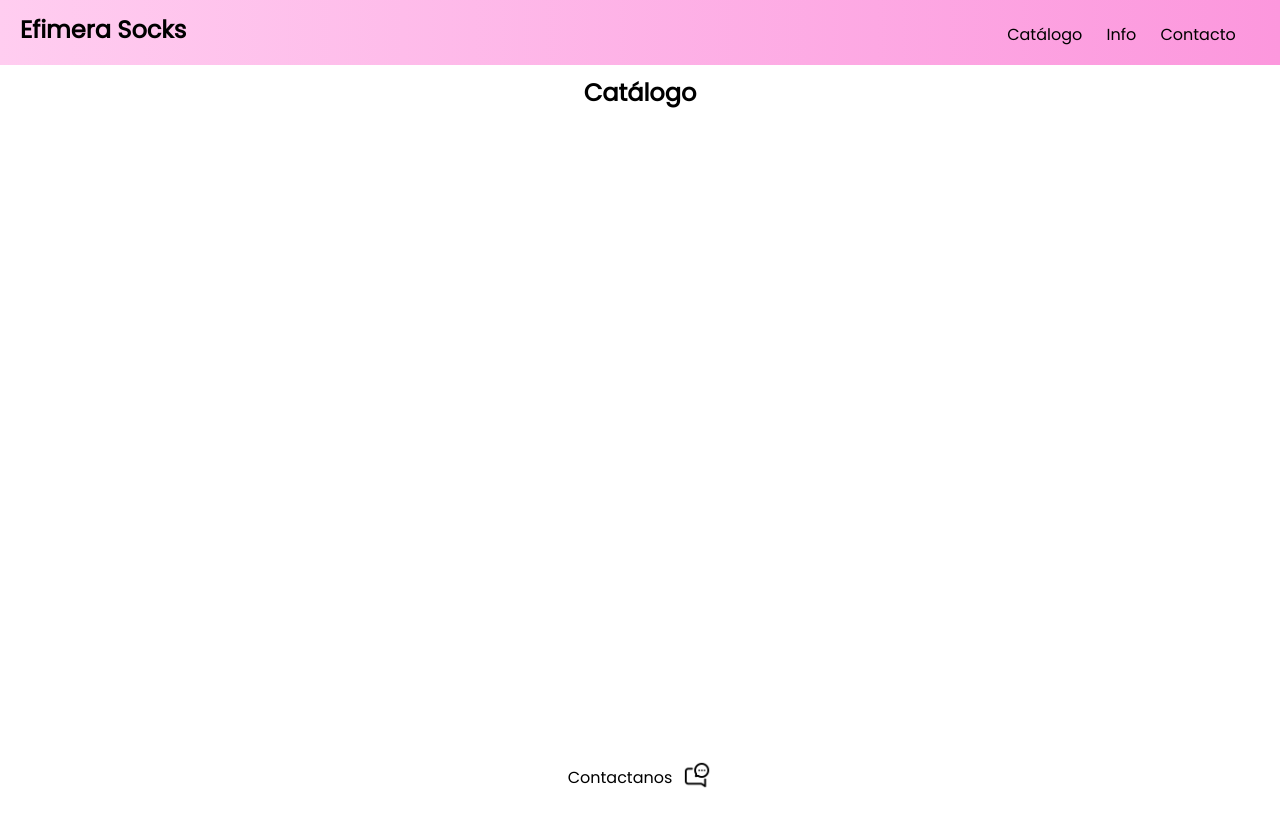
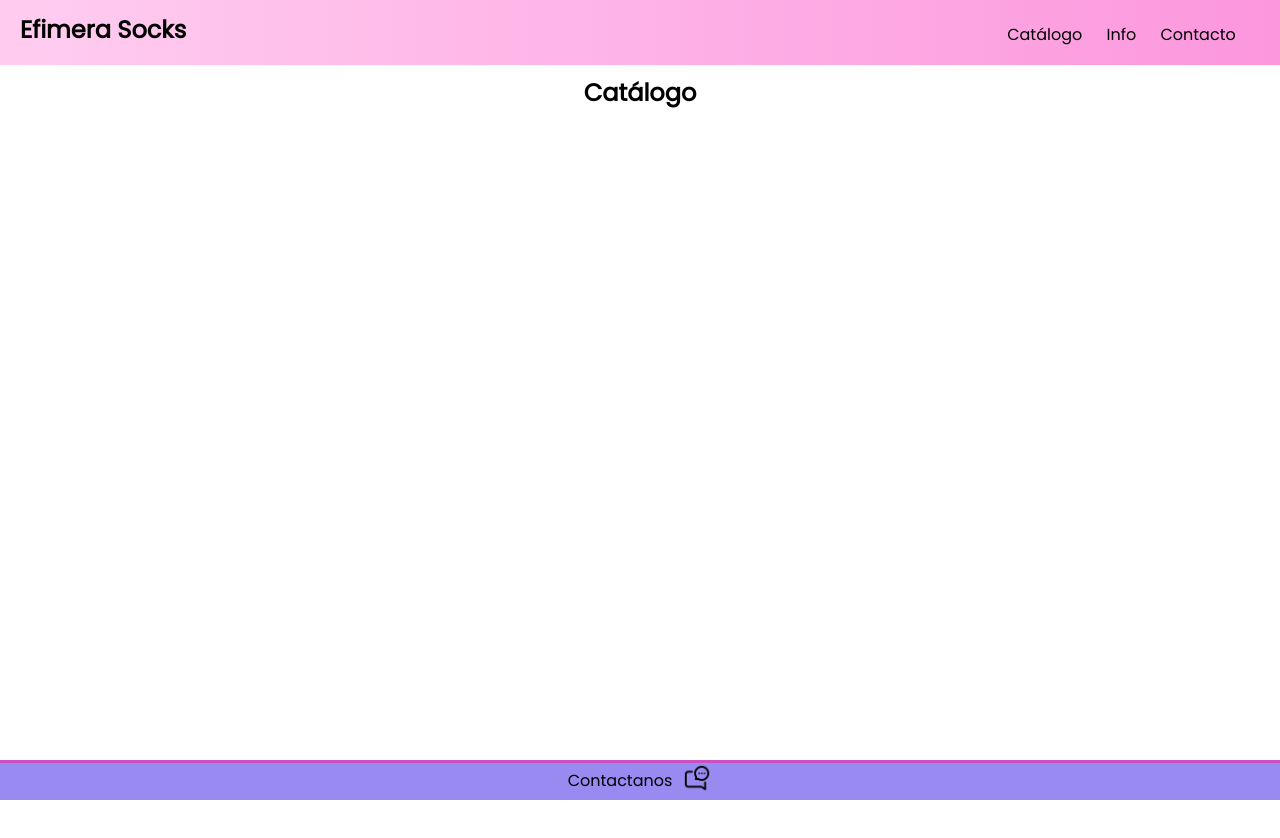
Before and after one commit to gabrielruiz92/efimerasocks, a plain HTML site: page index.html in a window 1280 px wide. Before the commit the page ends 800 px from the top, so only its background shows below. Drawn offline with Linux system fonts and the light colour scheme; no server answers.

Commit message:
se agrego media body

```diff
--- a/styles/index.css
+++ b/styles/index.css
@@ -128,6 +128,11 @@ nav a {
   height: 35px;
 }
 
+.catalogo-contenedor {
+  display: block;
+  justify-content: center;
+}
+
 .sock-card {
   display: flex;
   flex-direction: column;
@@ -140,7 +145,7 @@ nav a {
 }
 
 .sock-contenedor {
-  margin-bottom: 45px;
+  margin: 0px 0px 45px 0px;
   box-shadow: rgba(50, 50, 93, 0.25) 0px 50px 100px -20px,
     rgba(0, 0, 0, 0.3) 0px 30px 60px -30px;
   border-radius: 2px;
@@ -148,6 +153,7 @@ nav a {
 
 .sock-img {
   width: 370px;
+  height: 490px;
 }
 
 .titulo {
@@ -166,15 +172,35 @@ nav a {
   margin-left: 10px;
 }
 
+@media only screen and (min-width: 700px) {
+  .catalogo-contenedor {
+    display: flex;
+    flex-direction: row;
+    flex-wrap: wrap;
+    justify-content: center;
+    height: 100vh;
+    width: 900px;
+    margin: 0 auto;
+  }
+  .sock-img {
+    width: 270px;
+    height: 370px;
+  }
+  .sock-contenedor {
+    margin: 0px 15px 45px 0px;
+  }
+}
+
 .footer {
   display: flex;
   justify-content: center;
-  background-color: rgb(255, 255, 255);
+  background-color: rgb(152, 138, 240);
   width: 100%;
   height: 40px;
   position: fixed;
   bottom: 0;
   left: 0;
+  border-top: 3px solid #c850c0;
 }
 .info-footer {
   margin-top: 5px;
```
